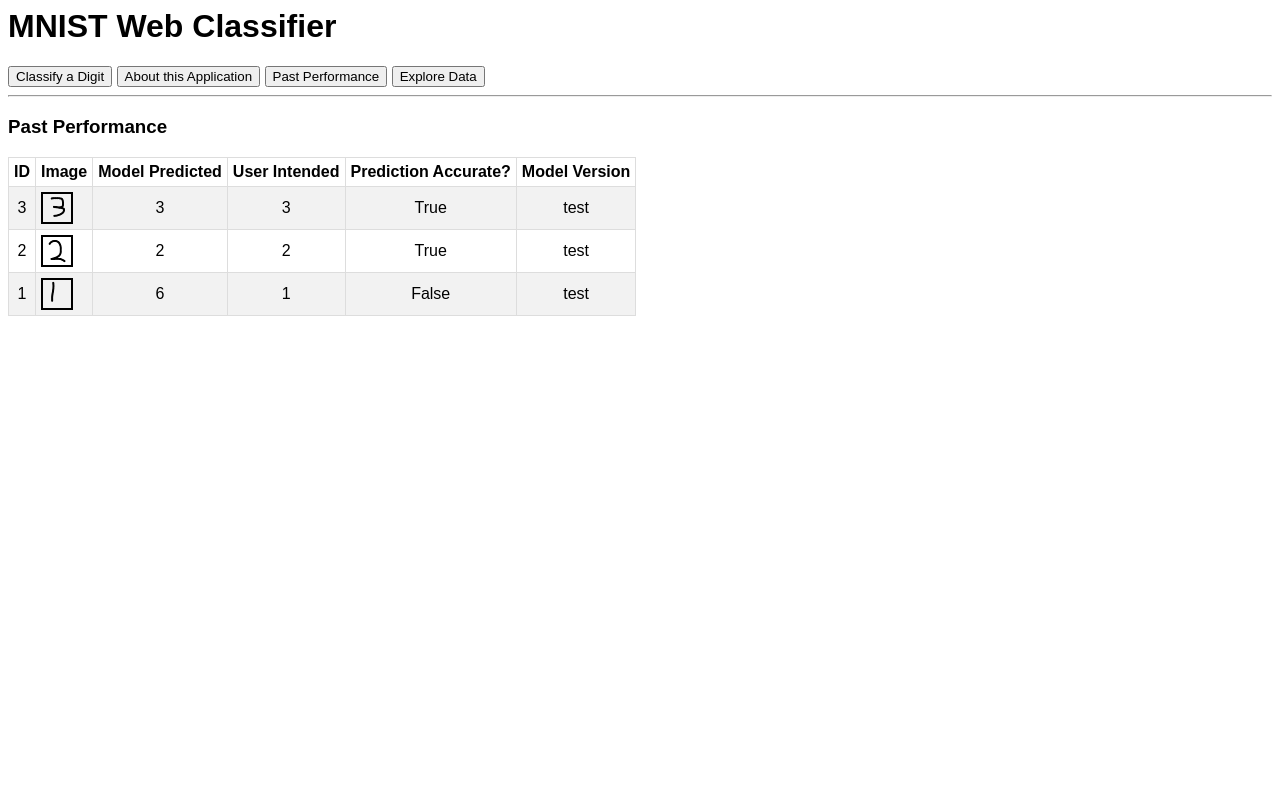
After one commit to kh3dron/mnist_web_classifier, a FastAPI app: page /log in a window 1280 px wide. The commit adds this page. Run offline with FastAPI, Linux system fonts and the light colour scheme; data comes from the database, SQL or seed files in the repository; both versions use the stored data as it was after the commit; parts of the project's set-up code (start-up, migrations or seed data) failed here and were passed over.

Commit message:
users can add labeled data

```diff
--- /dev/null
+++ b/app/crud.py
@@ -0,0 +1,20 @@
+from sqlalchemy.orm import Session
+from . import models, schemas
+
+def get_history(db: Session, skip: int = 0, limit: int = 10000):
+    return db.query(models.History).offset(skip).all()
+
+def write_history(db: Session, hst: schemas.addHistory):
+
+    correct = (hst.predicted == hst.intended)
+    hstobj = models.History(bits=hst.bits, predicted=hst.predicted, intended=hst.intended,
+            correct=correct, model_version=hst.model_version)
+    db.add(hstobj)
+    db.commit()
+    db.refresh(hstobj)
+    return hstobj
+
+def delete_hist(db: Session, id: int):
+    db.query(models.History).filter(models.History.id == id).delete()
+    db.commit()
+    return 1
--- /dev/null
+++ b/app/database.py
@@ -0,0 +1,13 @@
+from sqlalchemy import create_engine
+from sqlalchemy.ext.declarative import declarative_base
+from sqlalchemy.orm import sessionmaker
+
+SQLALCHEMY_DATABASE_URL = "sqlite:///./sql_app.db"
+# SQLALCHEMY_DATABASE_URL = "postgresql://user:password@postgresserver/db"
+
+engine = create_engine(
+    SQLALCHEMY_DATABASE_URL, connect_args={"check_same_thread": False}
+)
+SessionLocal = sessionmaker(autocommit=False, autoflush=False, bind=engine)
+
+Base = declarative_base()
--- a/app/main.py
+++ b/app/main.py
@@ -1,6 +1,3 @@
-from fastapi import FastAPI
-import json
-
 #AI components
 import math
 import pickle
@@ -9,25 +6,44 @@ import numpy
 from sklearn import model_selection
 from sklearn.linear_model import LogisticRegression
 
+
+# FastAPI
 from typing import List
-from . import schemas
+from . import crud, models, schemas
 from fastapi import Depends, FastAPI, HTTPException
-
+from sqlalchemy.orm import Session
+from fastapi import FastAPI
+import json
+from .database import SessionLocal, engine
 from fastapi import FastAPI, Request
 from fastapi.responses import HTMLResponse
 from fastapi.staticfiles import StaticFiles
 from fastapi.templating import Jinja2Templates
-from datetime import date
 
+#others
+import os
+
+# FastAPI Setup & Connect to Database
 templates = Jinja2Templates(directory="templates")
 loaded_model = pickle.load(open("digit_model.sav", 'rb'))
-
-def predict():
-    result = loaded_model.predict(f)
-    return(result)
-
+models.Base.metadata.create_all(bind=engine)
+def get_db():
+    db = SessionLocal()
+    try:
+        yield db
+    finally:
+        db.close()
 app = FastAPI()
 
+# Load 1000 Training datas into some easily searchable formats
+# Testing purposes, actual implementation tbd
+print("Loading CSV...")
+df = pandas.read_csv("./app/train_small.csv")
+print(df.head())
+
+x = df.to_string(header=False, index=False, index_names=False).split('\n')
+samples = [','.join(ele.split())[2:] for ele in x]
+print(samples[0])
 
 @app.get("/")
 async def root(request: Request):
@@ -38,10 +54,16 @@ async def root(request: Request):
     return templates.TemplateResponse("./about.html", {"request": request})
 
 @app.get("/log")
-async def root(request: Request):
-    return templates.TemplateResponse("./readme.md", {"request": request})
+async def root(request: Request, db: Session = Depends(get_db)):
+    hst = [e.aslist() for e in crud.get_history(db)][::-1]
 
+    return templates.TemplateResponse("./log.html", {"request": request, "hst":hst})
 
+@app.get("/explore")
+async def root(request: Request, db: Session = Depends(get_db)):
+
+    series = samples[:10]
+    return templates.TemplateResponse("./explore.html", {"request": request, "s":series})
 
 @app.post("/predict/")
 def model_prediction(req: schemas.modelPrediction):
@@ -53,3 +75,11 @@ def model_prediction(req: schemas.modelPrediction):
     ans = loaded_model.predict(arr)
 
     return(str(int(ans)))
+
+@app.post("/add_history/")
+def add_history_item(hst: schemas.addHistory, db: Session = Depends(get_db)):
+    return crud.write_history(db=db, hst = hst)
+
+@app.post("/history_delete/")
+def delete_history_item(req: schemas.deleteHistory, db: Session = Depends(get_db)):
+    return crud.delete_hist(db=db, id=req.id)
--- /dev/null
+++ b/app/models.py
@@ -0,0 +1,19 @@
+from sqlalchemy import Boolean, Column, ForeignKey, Integer, String, DateTime
+from sqlalchemy.orm import relationship
+import json
+from .database import Base
+
+class History(Base):
+    __tablename__ = "history"
+
+    id = Column(Integer, primary_key=True, index=True)
+    bits = Column(String, index=True)
+    predicted = Column(Integer, index=True)
+    intended = Column(Integer, index=True)
+    correct = Column(Boolean, index=True)
+    model_version = Column(String, index=True)
+
+
+    def aslist(self):
+
+        return [self.id, self.bits, self.predicted, self.intended, self.correct, self.model_version]
--- a/templates/header.html
+++ b/templates/header.html
@@ -2,15 +2,34 @@
 <a href="/"><button>Classify a Digit</button></a>
 <a href="/about"><button>About this Application</button></a>
 <a href="/log"><button>Past Performance</button></a>
+<a href="/explore"><button>Explore Data</button></a>
 
 
 <hr>
+
+<script>
+        function drawData(d, element) {
+            var c = document.getElementById(element);
+            var ctx = c.getContext("2d");
+            for (var i = 0; i < 28; i++) {
+                for (var j = 0; j < 28; j++) {
+                    ctx.beginPath();
+                    ctx.lineWidth = "2";
+                    ctx.strokeStyle = "red";
+                    var r_a = 0.3;
+                    r_a = d[(28 * j + i)]/255
+                    ctx.fillStyle = "rgba(1, 1, 1, " + r_a + ")";
+                    ctx.fillRect(1 * i, 1 * j, 1, 1);
+                    ctx.stroke()
+                }
+            }
+        }
+</script>
 
 <style>
     canvas {
         padding-left: 0;
         padding-right: 0;
-        margin-left: 100;
         margin-right: auto;
         display: block;
     }
@@ -27,4 +46,24 @@
 
     }
 
+    table {
+        border: 1px solid black;
+        border-collapse: collapse;
+    }
+
+    td,
+    th {
+        padding: 5px;
+        text-align: left;
+        border: 1px solid #ddd;
+        text-align: center;
+    }
+
+    tr:nth-child(even) {
+        background-color: #f2f2f2;
+    }
+
+    * {
+        box-sizing: border-box;
+    }
 </style>
--- /dev/null
+++ b/templates/log.html
@@ -0,0 +1,31 @@
+{% include "header.html" %}
+
+<h3>Past Performance</h3>
+<table>
+        <tr>
+            <th>ID</th>
+            <th>Image</th>
+            <th>Model Predicted</th>
+            <th>User Intended</th>
+            <th>Prediction Accurate?</th>
+            <th>Model Version</th>
+        </tr>
+        {% for item in hst %}
+        <tr>
+            <td>{{item[0]}}</td>
+            <td>
+                    <canvas id="can{{item[0]}}" width="28" height="28" style="border:2px solid;"></canvas>
+
+                <script>
+                    var bits = "{{item[1]}}".split(",");
+                    console.log("can"+{{item[0]}})
+                    drawData(bits, "can"+{{item[0]}});
+                </script>
+            </td>
+            <td>{{item[2]}}</td>
+            <td>{{item[3]}}</td>
+            <td>{{item[4]}}</td>
+            <td>{{item[5]}}</td>
+        </tr>
+        {% endfor %}
+    </table>
```
Also changed, not shown: app/schemas.py (+10 -0 lines), templates/draw.html (+57 -6 lines), templates/explore.html (added, +11 -0 lines), README.md, sql_app.db (added), 2 other files.
